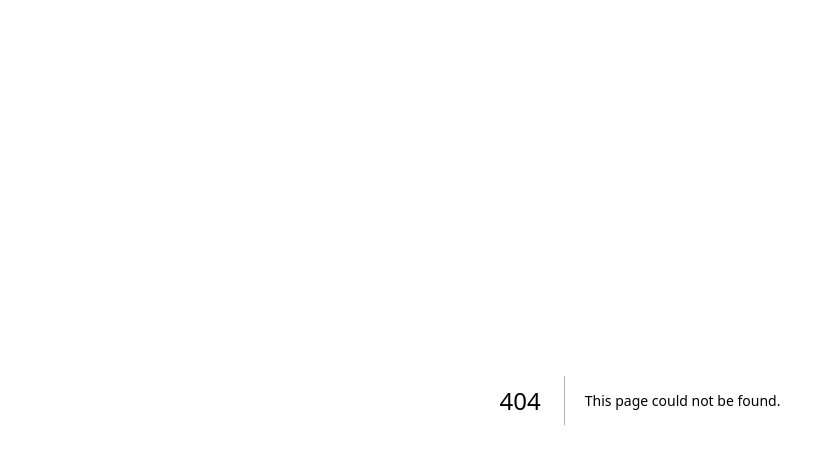
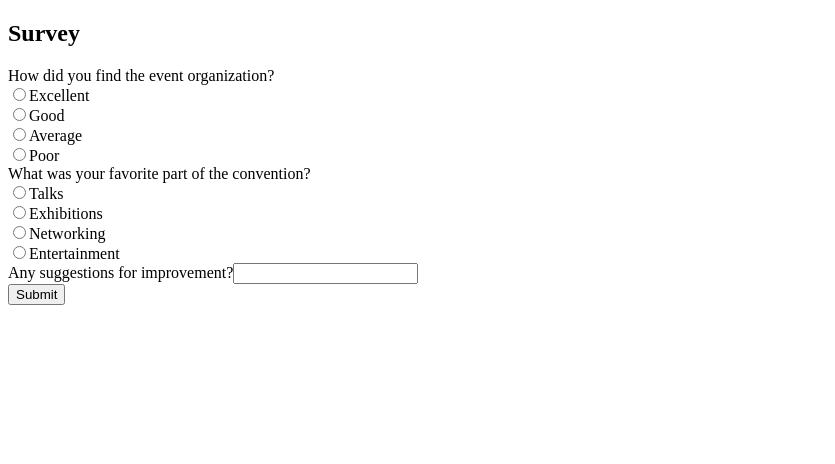
Before and after one commit to jeff-soriano/con-quest-next, a Next.js app: page /survey in a window 1280 px wide. Before the commit this address had no page. Shown: the top 464 px of the page, without its empty margins (0-835 px from the left). Built offline with nearby package versions, Linux system fonts and the light colour scheme.

Commit message:
Add attendee survey component

```diff
--- a/app/types.tsx
+++ b/app/types.tsx
@@ -19,3 +19,8 @@ export interface UserData {
 export interface DashboardProps {
   user: UserData
 }
+
+export interface SurveyQuestion {
+  question: string
+  options: string[]
+}
--- a/pages/generate-survey.tsx
+++ b/pages/generate-survey.tsx
@@ -1,10 +1,6 @@
 // components/SurveyGenerator.tsx
 import React, { useState } from 'react'
-
-interface SurveyQuestion {
-  question: string
-  options: string[]
-}
+import { SurveyQuestion } from '../app/types'
 
 const SurveyGenerator: React.FC = () => {
   const [surveyQuestions, setSurveyQuestions] = useState<SurveyQuestion[]>([
--- /dev/null
+++ b/pages/survey.tsx
@@ -0,0 +1,86 @@
+import { SurveyQuestion } from '@/app/types'
+import React, { useState } from 'react'
+
+// Dummy survey questions array of type SurveyQuestion
+const dummySurveyQuestions: SurveyQuestion[] = [
+  {
+    question: 'How did you find the event organization?',
+    options: ['Excellent', 'Good', 'Average', 'Poor'],
+  },
+  {
+    question: 'What was your favorite part of the convention?',
+    options: ['Talks', 'Exhibitions', 'Networking', 'Entertainment'],
+  },
+  {
+    question: 'Any suggestions for improvement?',
+    options: [], // Text input if no predefined options
+  },
+]
+
+const AttendeeSurveyInterface: React.FC = () => {
+  // Initialize responses state
+  const initialResponses: { [key: string]: string } = {}
+  dummySurveyQuestions.forEach((question, index) => {
+    initialResponses[`q${index + 1}`] = ''
+  })
+
+  const [responses, setResponses] = useState(initialResponses)
+
+  const handleChange = (questionId: string, value: string) => {
+    setResponses({ ...responses, [questionId]: value })
+  }
+
+  const handleSubmit = () => {
+    console.log('Survey responses:', responses)
+    // Here you would typically send the data to the backend
+  }
+
+  return (
+    <div className="container mx-auto p-4">
+      <h2 className="text-xl font-bold mb-4">Survey</h2>
+      {dummySurveyQuestions.map((question, index) => (
+        <div key={`q${index + 1}`} className="mb-4">
+          <label
+            htmlFor={`q${index + 1}`}
+            className="block text-gray-700 text-sm font-bold mb-2"
+          >
+            {question.question}
+          </label>
+          {question.options.length > 0 ? (
+            question.options.map((option) => (
+              <div key={option}>
+                <input
+                  type="radio"
+                  id={option}
+                  name={`q${index + 1}`}
+                  value={option}
+                  onChange={(e) =>
+                    handleChange(`q${index + 1}`, e.target.value)
+                  }
+                  className="mr-2"
+                />
+                {option}
+              </div>
+            ))
+          ) : (
+            <input
+              type="text"
+              id={`q${index + 1}`}
+              value={responses[`q${index + 1}`]}
+              onChange={(e) => handleChange(`q${index + 1}`, e.target.value)}
+              className="shadow appearance-none border rounded w-full py-2 px-3 text-gray-700 leading-tight focus:outline-none focus:shadow-outline"
+            />
+          )}
+        </div>
+      ))}
+      <button
+        onClick={handleSubmit}
+        className="bg-blue-500 hover:bg-blue-700 text-white font-bold py-2 px-4 rounded focus:outline-none focus:shadow-outline"
+      >
+        Submit
+      </button>
+    </div>
+  )
+}
+
+export default AttendeeSurveyInterface
```
